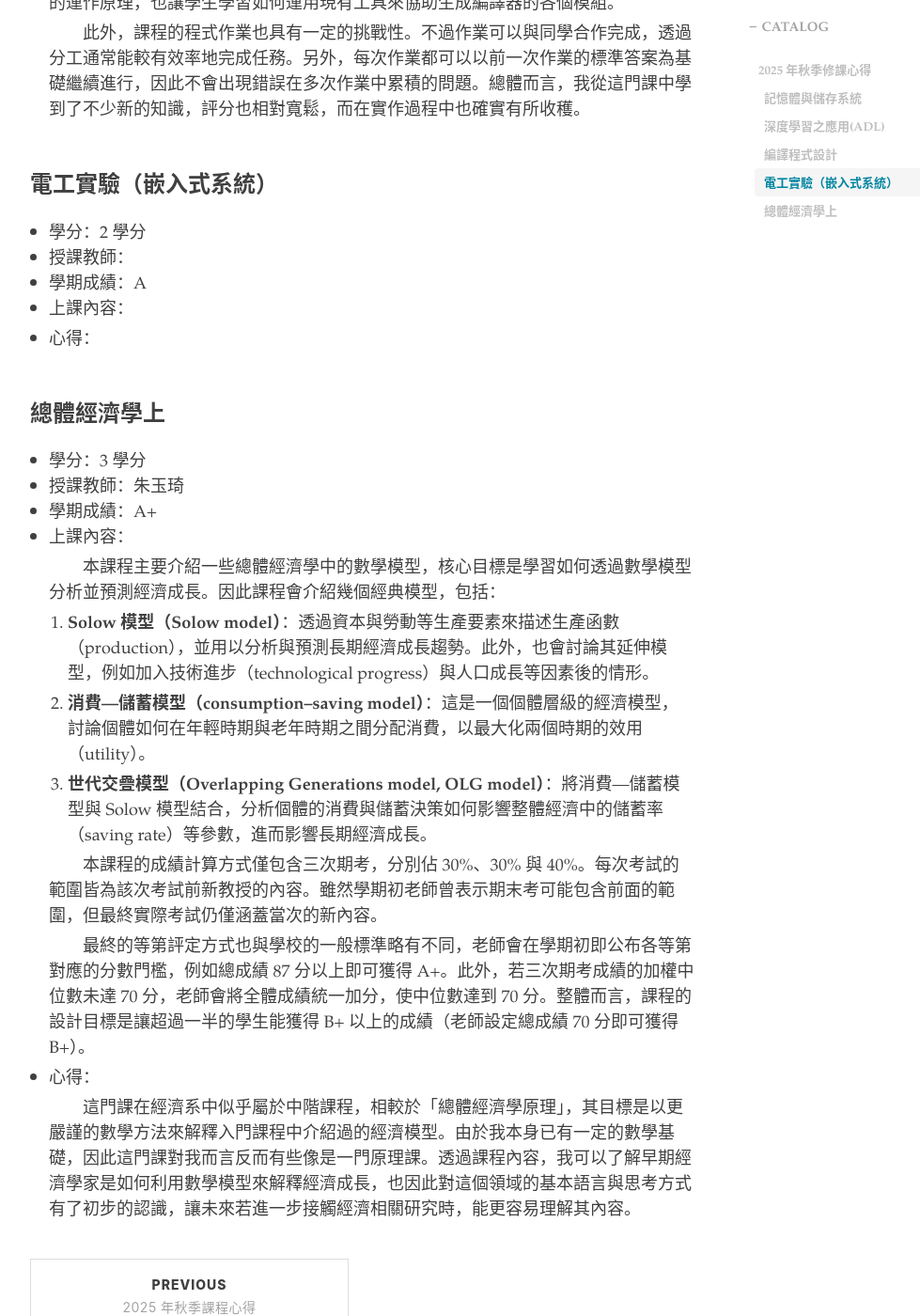
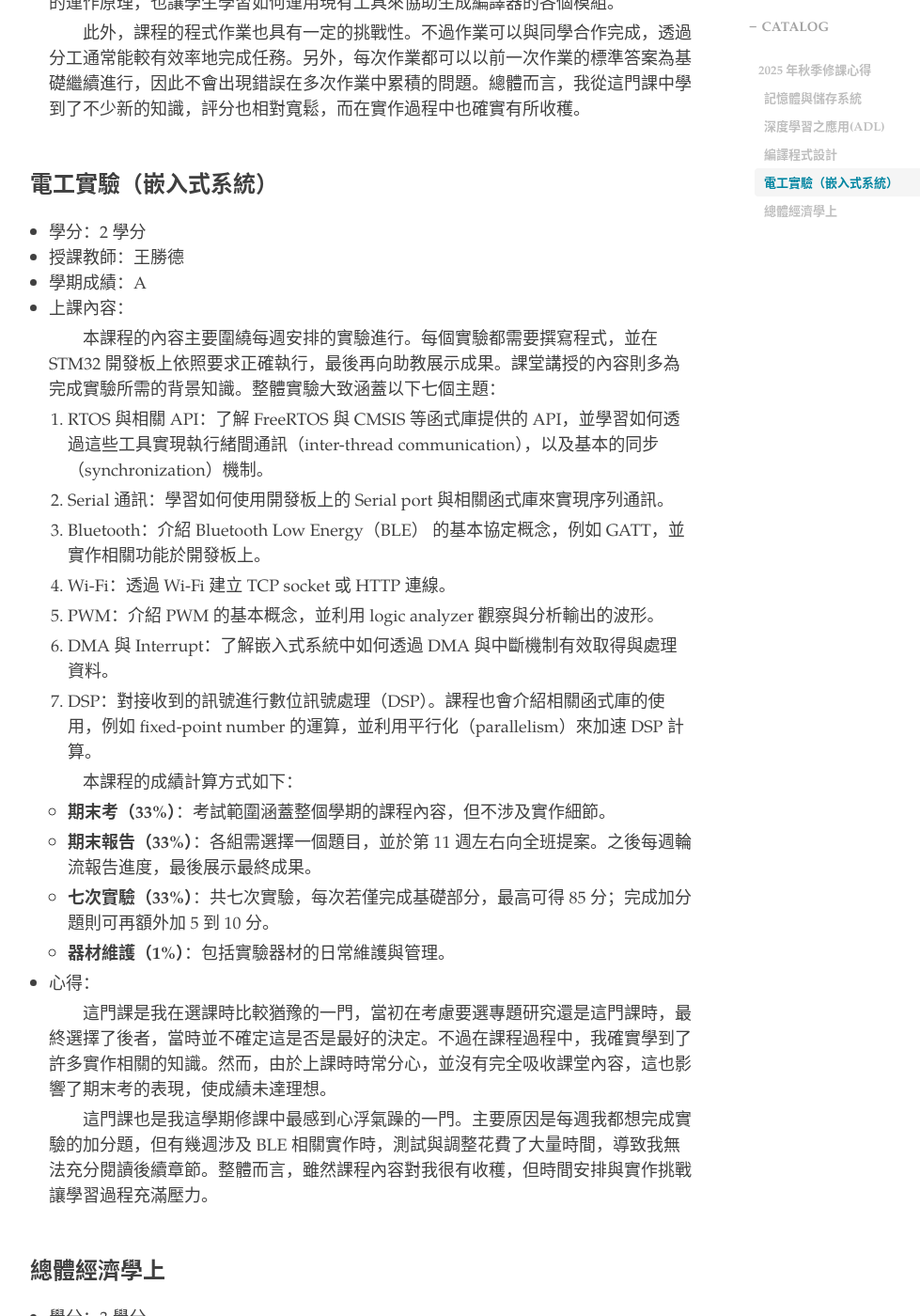
Before and after one commit to joshuachen0213/joshuachen0213.github.io, a Jekyll site: the page built from _posts/course/2026-03-07-course-review.md, in a window 1280 px wide and 1400 px high, scrolled down 3388 px. Shown: the whole window at 94% size, without its empty margins (233-1212 px from the left). Built offline with Jekyll 4.4.1, drawn with Linux system fonts in a browser that asks for light colours; nearby versions of some CDN libraries; comment, search, counter and statistics services are not loaded.

Commit message:
add 114-1 course review

```diff
--- a/_posts/course/2026-03-07-course-review.md
+++ b/_posts/course/2026-03-07-course-review.md
@@ -83,11 +83,41 @@ tags:
 ### 電工實驗（嵌入式系統）
 
 - 學分：2 學分
-- 授課教師：
+- 授課教師：王勝德
 - 學期成績：A
 - 上課內容：
 
+  &emsp;&emsp;本課程的內容主要圍繞每週安排的實驗進行。每個實驗都需要撰寫程式，並在 STM32 開發板上依照要求正確執行，最後再向助教展示成果。課堂講授的內容則多為完成實驗所需的背景知識。整體實驗大致涵蓋以下七個主題：
+
+  1. RTOS 與相關 API：了解 FreeRTOS 與 CMSIS 等函式庫提供的 API，並學習如何透過這些工具實現執行緒間通訊（inter-thread communication），以及基本的同步（synchronization）機制。
+
+  2. Serial 通訊：學習如何使用開發板上的 Serial port 與相關函式庫來實現序列通訊。
+
+  3. Bluetooth：介紹 Bluetooth Low Energy（BLE） 的基本協定概念，例如 GATT，並實作相關功能於開發板上。
+
+  4. Wi-Fi：透過 Wi-Fi 建立 TCP socket 或 HTTP 連線。
+
+  5. PWM：介紹 PWM 的基本概念，並利用 logic analyzer 觀察與分析輸出的波形。
+
+  6. DMA 與 Interrupt：了解嵌入式系統中如何透過 DMA 與中斷機制有效取得與處理資料。
+
+  7. DSP：對接收到的訊號進行數位訊號處理（DSP）。課程也會介紹相關函式庫的使用，例如 fixed-point number 的運算，並利用平行化（parallelism）來加速 DSP 計算。
+
+  &emsp;&emsp;本課程的成績計算方式如下：
+
+  - **期末考（33%）**：考試範圍涵蓋整個學期的課程內容，但不涉及實作細節。
+
+  - **期末報告（33%）**：各組需選擇一個題目，並於第 11 週左右向全班提案。之後每週輪流報告進度，最後展示最終成果。
+
+  - **七次實驗（33%）**：共七次實驗，每次若僅完成基礎部分，最高可得 85 分；完成加分題則可再額外加 5 到 10 分。
+
+  - **器材維護（1%）**：包括實驗器材的日常維護與管理。
+
 - 心得：
+
+  &emsp;&emsp;這門課是我在選課時比較猶豫的一門，當初在考慮要選專題研究還是這門課時，最終選擇了後者，當時並不確定這是否是最好的決定。不過在課程過程中，我確實學到了許多實作相關的知識。然而，由於上課時時常分心，並沒有完全吸收課堂內容，這也影響了期末考的表現，使成績未達理想。
+
+  &emsp;&emsp;這門課也是我這學期修課中最感到心浮氣躁的一門。主要原因是每週我都想完成實驗的加分題，但有幾週涉及 BLE 相關實作時，測試與調整花費了大量時間，導致我無法充分閱讀後續章節。整體而言，雖然課程內容對我很有收穫，但時間安排與實作挑戰讓學習過程充滿壓力。
 
 
 ### 總體經濟學上
```
Also changed, not shown: _posts/course/2022-01-17-course-review.md (+2 -2 lines), _posts/course/2026-03-06-course-review.md (deleted, +0 -101 lines), 2 other files.
